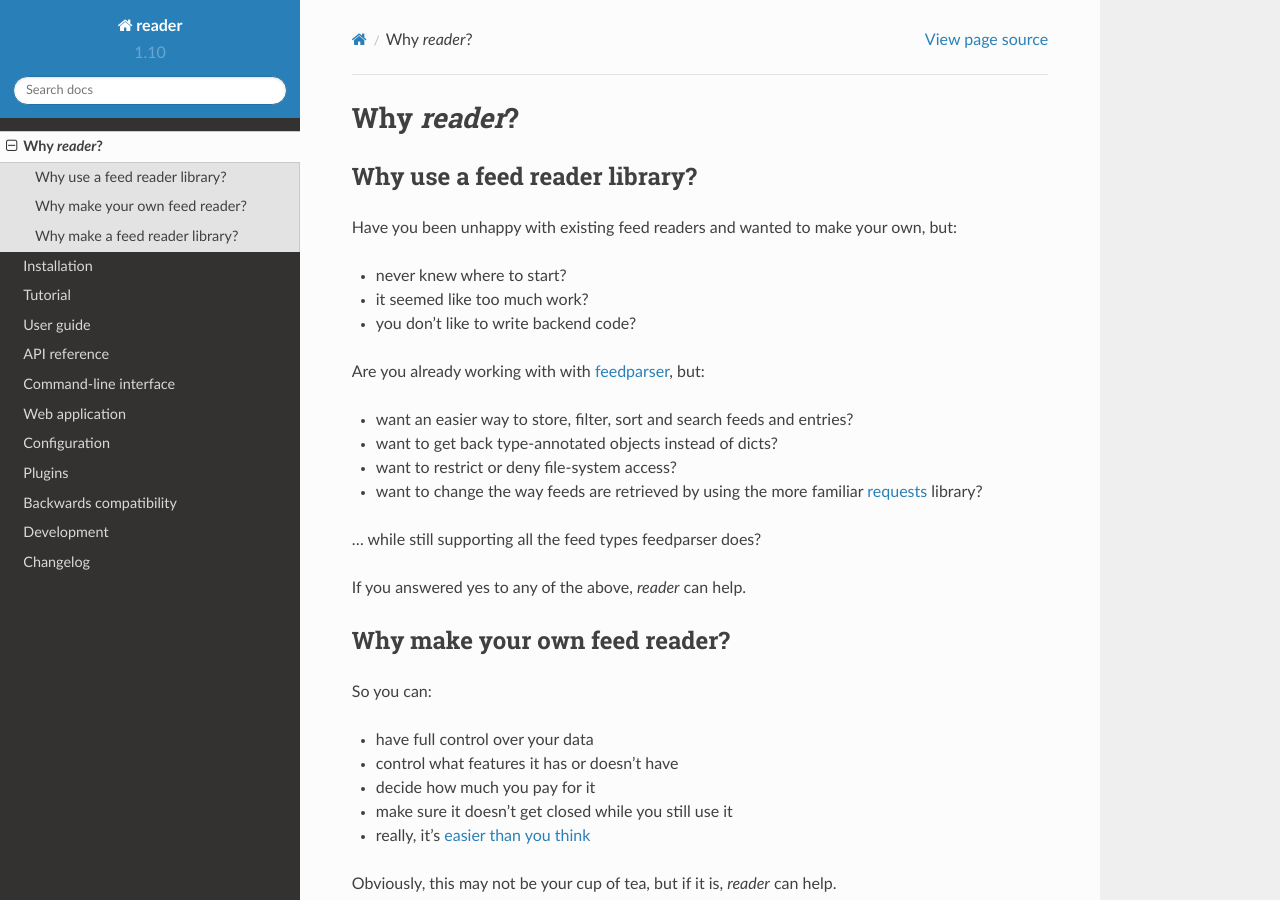
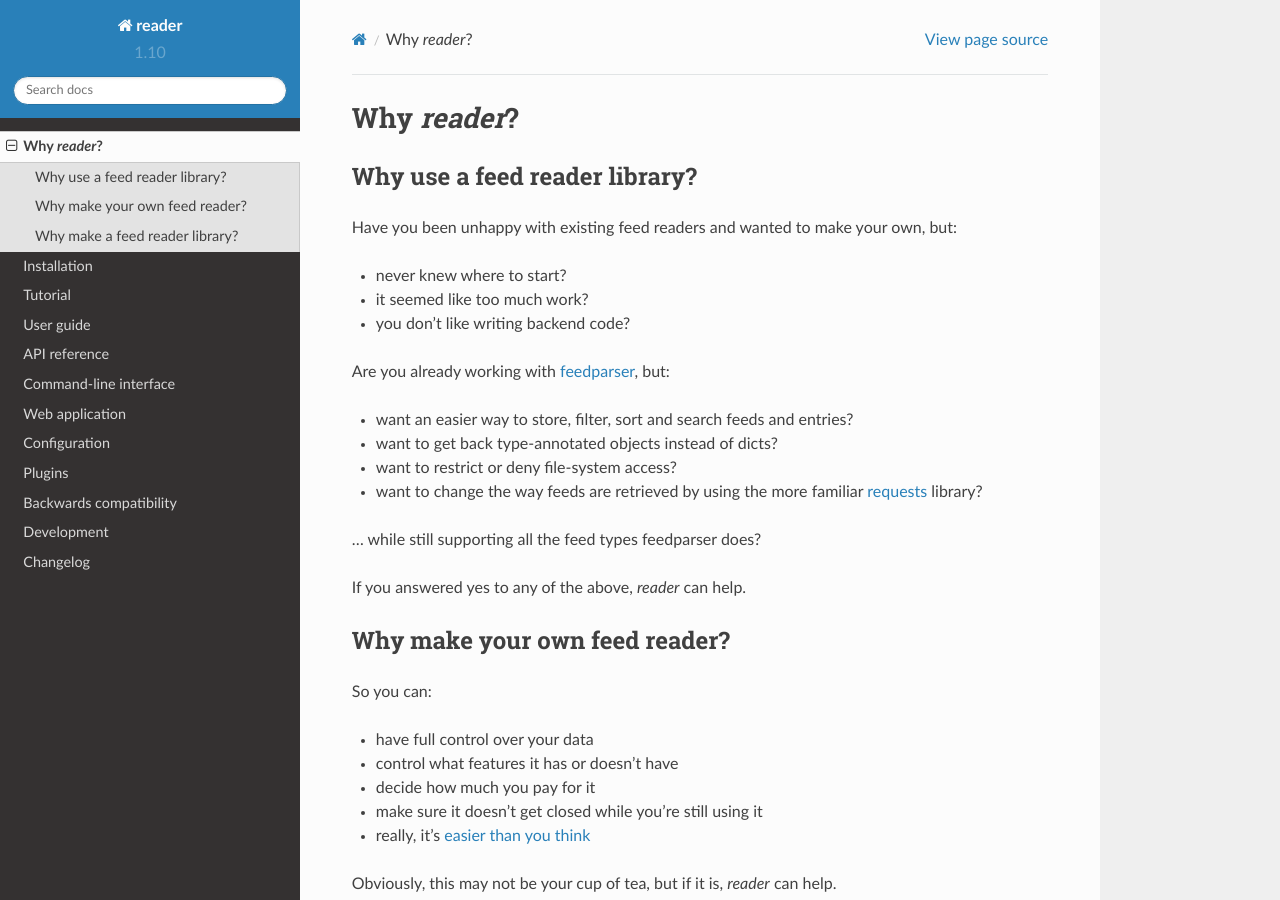
Before and after one commit to Alcides1123/reader, a Sphinx documentation site: the page built from docs/why.rst, in a window 1280 px wide and 900 px high. Built offline with Sphinx 7.4.7 and the Read the Docs theme 2.0.0, drawn with Linux system fonts in a browser that asks for light colours.

Commit message:
Minor docs fixes.

```diff
--- a/docs/why.rst
+++ b/docs/why.rst
@@ -11,9 +11,9 @@ Have you been unhappy with existing feed readers and wanted to make your own, bu
 
 * never knew where to start?
 * it seemed like too much work?
-* you don't like to write backend code?
+* you don't like writing backend code?
 
-Are you already working with with `feedparser`_, but:
+Are you already working with `feedparser`_, but:
 
 * want an easier way to store, filter, sort and search feeds and entries?
 * want to get back type-annotated objects instead of dicts?
@@ -38,7 +38,7 @@ So you can:
 * have full control over your data
 * control what features it has or doesn't have
 * decide how much you pay for it
-* make sure it doesn't get closed while you still use it
+* make sure it doesn't get closed while you're still using it
 * really, it's `easier than you think`_
 
 Obviously, this may not be your cup of tea, but if it is, *reader* can help.
```
